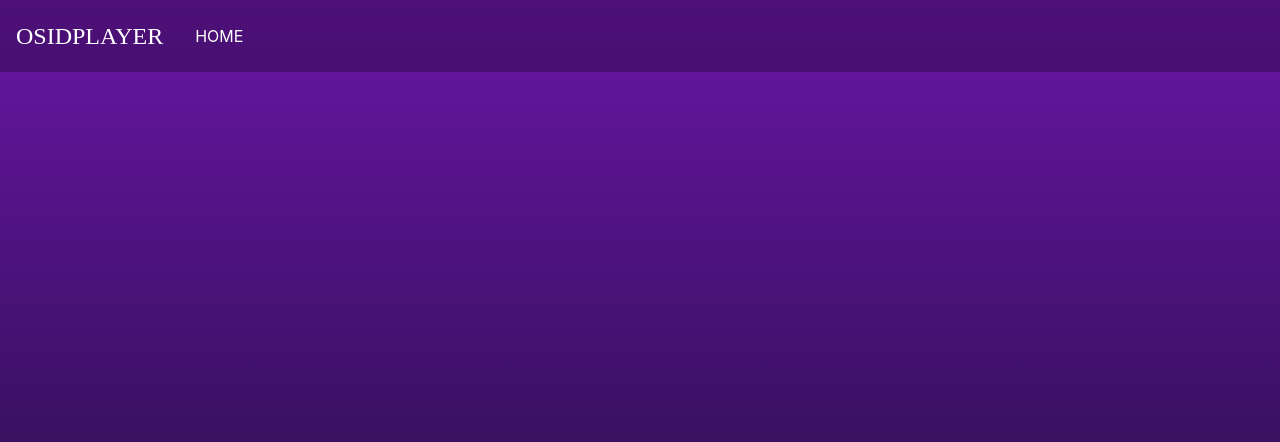
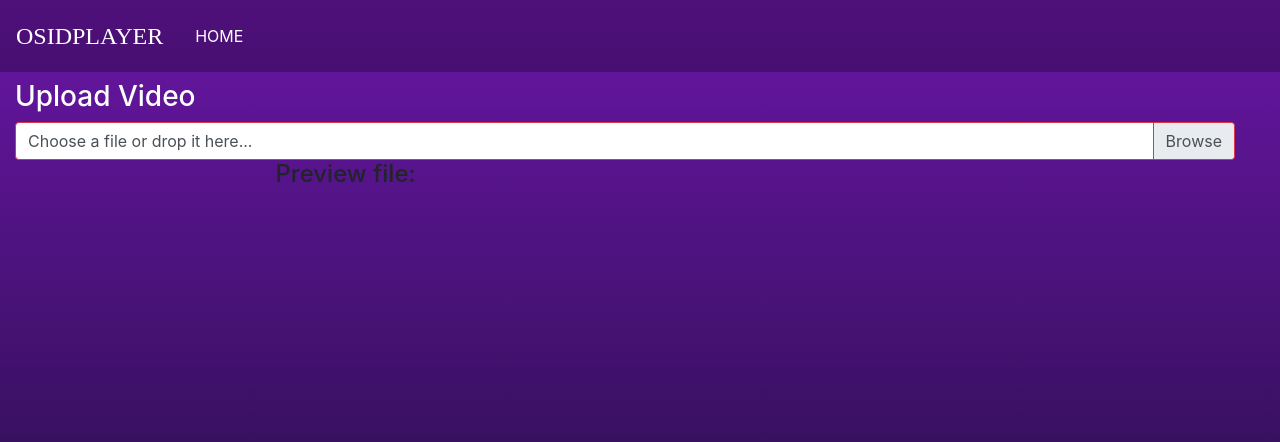
Before and after one commit to Matindo/MMPlayer, a Vue app: page /upload in a window 1280 px wide. Shown: the top 442 px of the page. Built offline with nearby package versions, Linux system fonts and the light colour scheme; a web font is replaced by a local one.

Commit message:
Adding incomplete upload page

```diff
--- a/src/router/index.js
+++ b/src/router/index.js
@@ -18,6 +18,11 @@ const routes = [
     path: '/song',
     name: 'song',
     component: () => import('../views/SongView.vue')
+  },
+  {
+    path: '/upload',
+    name: 'upload',
+    component: () => import('../views/UploadView.vue')
   }
 ]
 
--- /dev/null
+++ b/src/views/UploadView.vue
@@ -0,0 +1,54 @@
+<template>
+ <b-container fluid>
+  <b-row class="w-100 vid-uploader">
+   <b-col cols="12">
+    <h3 class="text-white">Upload Video</h3>
+   </b-col>
+   <b-col cols="12">
+    <b-form @submit.prevent="submitVid">
+     <b-form-file v-model="file1" :state="Boolean(file1)" accept="video/*"  placeholder="Choose a file or drop it here..."
+      drop-placeholder="Drop file here..." @change="handleFileUpload($event)"></b-form-file>
+    </b-form>
+   </b-col>
+  </b-row>
+  <b-row class="w-100 file-preview" align-h="around" align-v="start">
+    <b-col cols="12" md="7">
+      <h4>Preview file:</h4>
+      <video v-show="file1 !== null" controls id="player"></video>
+    </b-col>
+  </b-row>
+ </b-container>
+</template>
+
+<script>
+export default {
+  name: 'UploadView',
+  data: function () {
+    return {
+      file1: null
+    }
+  },
+  methods: {
+    submitVid: function () {
+      // handler
+    },
+    previewVideo: function () {
+      const video = document.getElementById('player')
+      const reader = new FileReader()
+
+      reader.readAsDataURL(this.file1)
+      reader.addEventListener('load', function () {
+        video.src = reader.result
+      })
+    },
+    handleFileUpload: function (event) {
+      this.file1 = event.target.files[0]
+      this.previewVideo()
+    }
+  }
+}
+</script>
+
+<style lang="scss" scoped>
+
+</style>
```
